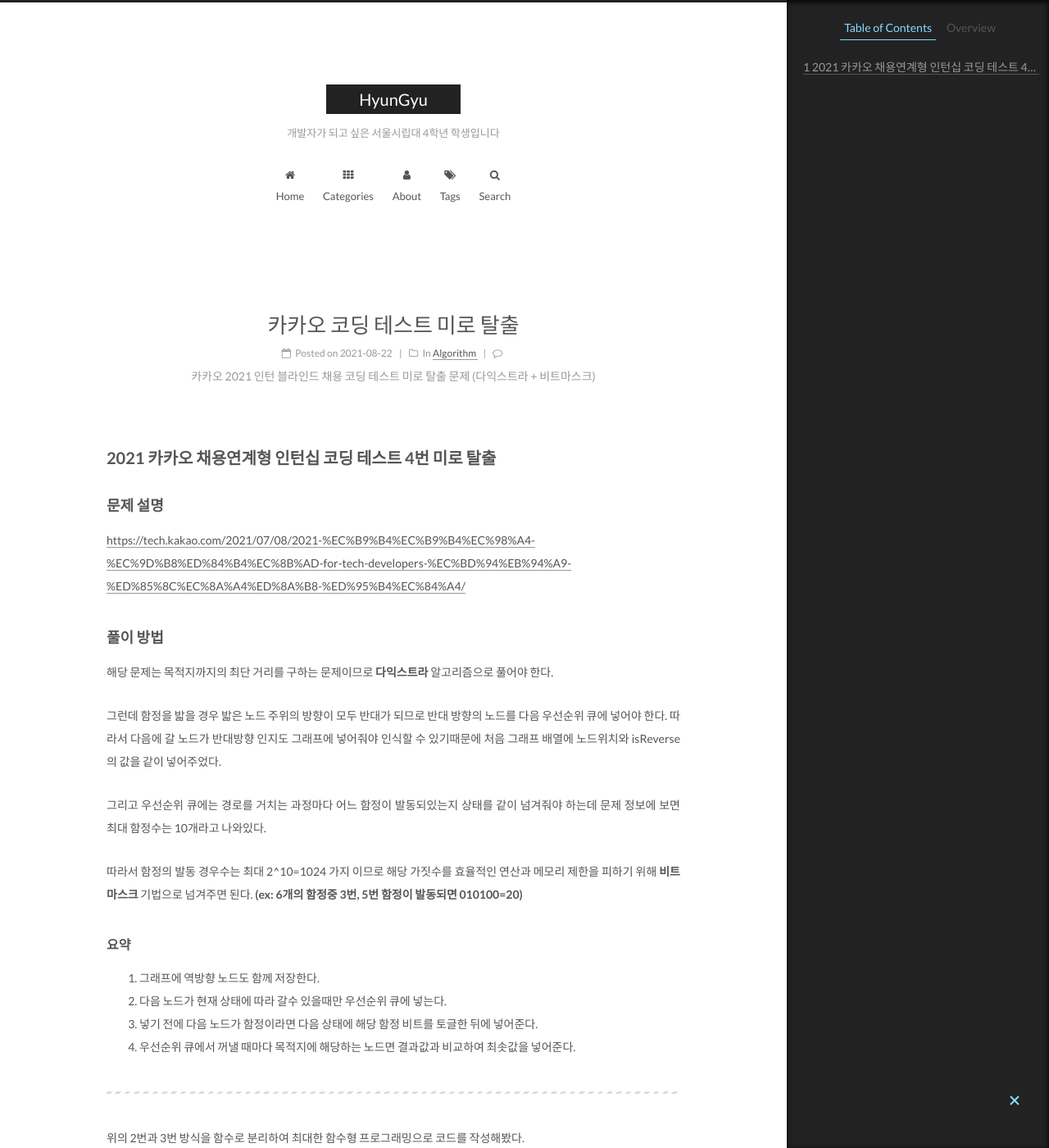
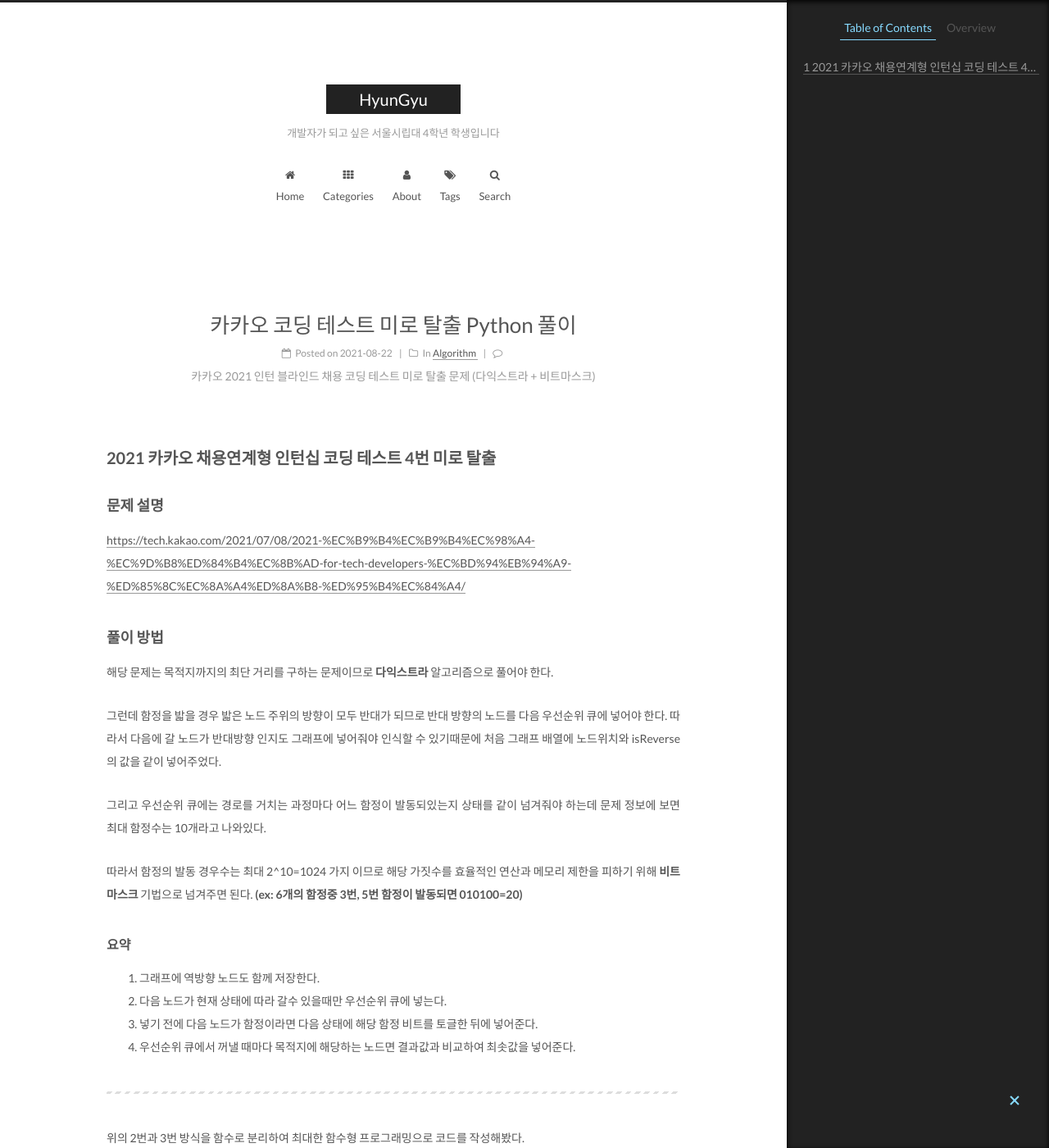
Before and after one commit to gusrb3164/gusrb3164.github.io, a Jekyll site: the page built from _posts/2021-08-22-2021-kakao-algorithm1.md, in a window 1280 px wide and 1400 px high. Shown: the whole window at 82% size. Built offline with Jekyll 4.4.1, drawn with Linux system fonts in a browser that asks for light colours; comment, search, counter and statistics services are not loaded.

Commit message:
2021-08-29 post

```diff
--- a/_posts/2021-08-22-2021-kakao-algorithm1.md
+++ b/_posts/2021-08-22-2021-kakao-algorithm1.md
@@ -1,6 +1,6 @@
 ---
 layout: post
-title: 카카오 코딩 테스트 미로 탈출
+title: 카카오 코딩 테스트 미로 탈출 Python 풀이
 description: 카카오 2021 인턴 블라인드 채용 코딩 테스트 미로 탈출 문제 (다익스트라 + 비트마스크)
 categories: Algorithm
 tags: [Programming, Algorithm]
```
